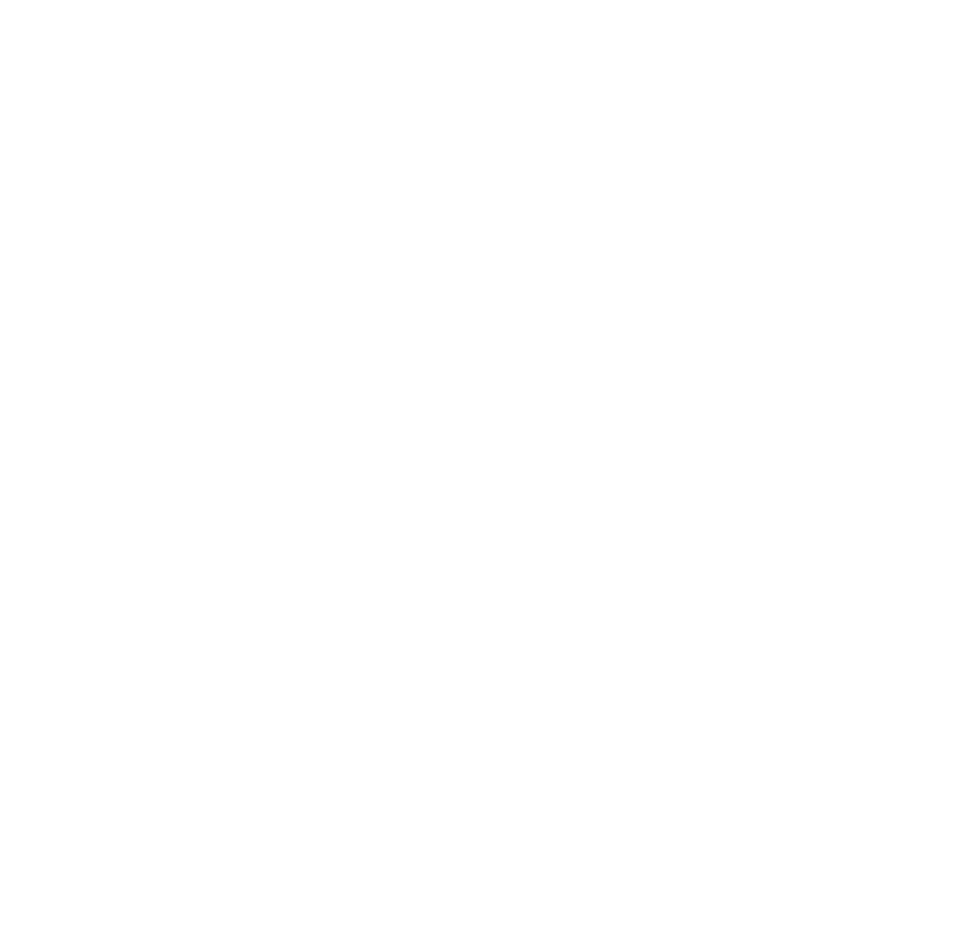
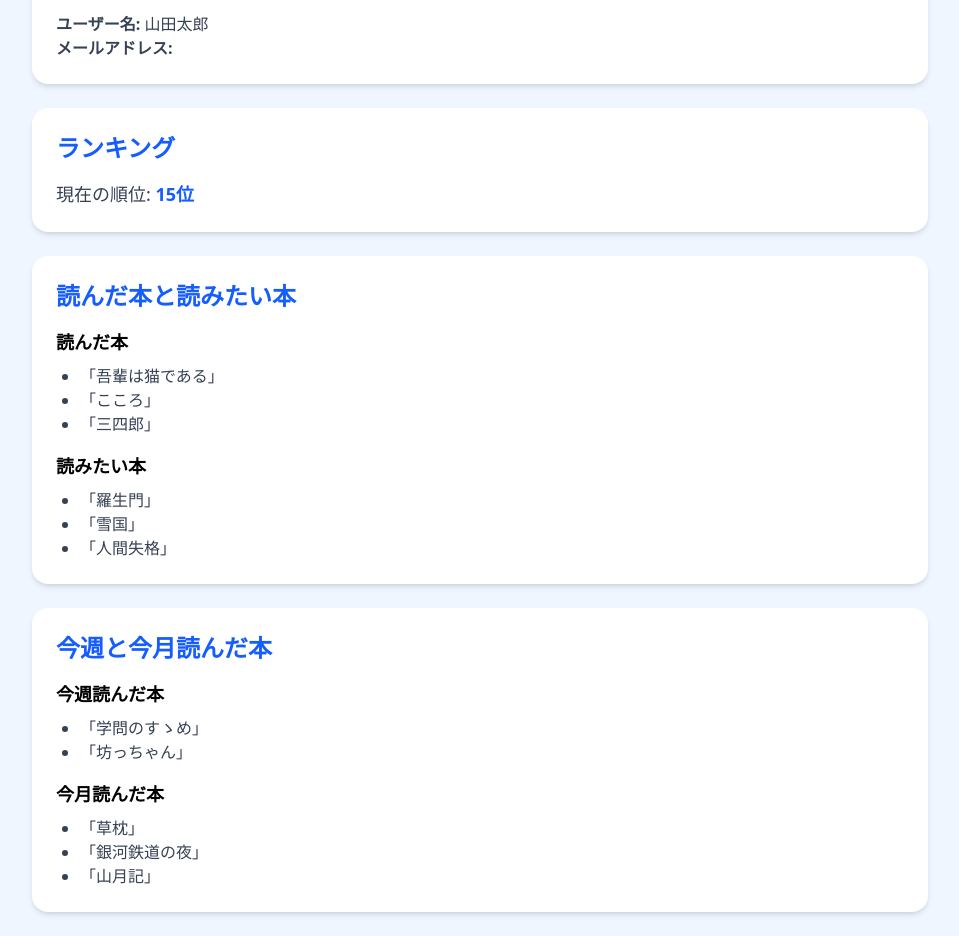
Before and after one commit to masakiwakabayashi/vue_book_sns, a Vue app: page / in a window 1280 px wide. Shown: the part 160-1096 px from the top of the page, without its empty margins (160-1119 px from the left). Before the commit the page ends 800 px from the top, so only its background shows below. Built offline with nearby package versions, Linux system fonts and the light colour scheme; no server answers; the HTML template or start-up script is replaced by a standard one.

Commit message:
create sample mypage

```diff
--- a/src/views/Home.vue
+++ b/src/views/Home.vue
@@ -18,13 +18,65 @@
 </script>
 
 <template>
-  <div>
-    <h1 class="p-3">Home Page</h1>
-    <p>{{ user?.email }}</p>
-    <!--  -->
+  <div class="bg-blue-50 min-h-screen p-6">
+    <div class="max-w-4xl mx-auto">
+      <!-- Account Info Section -->
+      <div class="bg-white shadow-md rounded-2xl p-6 mb-6">
+        <h2 class="text-blue-600 text-2xl font-bold mb-4">アカウント情報</h2>
+        <p class="text-gray-700">
+          <span class="font-semibold">ユーザー名:</span> 山田太郎
+        </p>
+        <p class="text-gray-700">
+          <span class="font-semibold">メールアドレス:</span> {{ user?.email }}
+        </p>
+      </div>
 
+      <!-- Ranking Section -->
+      <div class="bg-white shadow-md rounded-2xl p-6 mb-6">
+        <h2 class="text-blue-600 text-2xl font-bold mb-4">ランキング</h2>
+        <p class="text-gray-700 text-lg">現在の順位: <span class="text-blue-600 font-semibold">15位</span></p>
+      </div>
 
+      <!-- Books List Section -->
+      <div class="bg-white shadow-md rounded-2xl p-6 mb-6">
+        <h2 class="text-blue-600 text-2xl font-bold mb-4">読んだ本と読みたい本</h2>
+        <div class="mb-4">
+          <h3 class="text-lg font-semibold mb-2">読んだ本</h3>
+          <ul class="list-disc pl-6 text-gray-700">
+            <li>「吾輩は猫である」</li>
+            <li>「こころ」</li>
+            <li>「三四郎」</li>
+          </ul>
+        </div>
+        <div>
+          <h3 class="text-lg font-semibold mb-2">読みたい本</h3>
+          <ul class="list-disc pl-6 text-gray-700">
+            <li>「羅生門」</li>
+            <li>「雪国」</li>
+            <li>「人間失格」</li>
+          </ul>
+        </div>
+      </div>
 
-
+      <!-- Weekly and Monthly Read Books Section -->
+      <div class="bg-white shadow-md rounded-2xl p-6">
+        <h2 class="text-blue-600 text-2xl font-bold mb-4">今週と今月読んだ本</h2>
+        <div class="mb-4">
+          <h3 class="text-lg font-semibold mb-2">今週読んだ本</h3>
+          <ul class="list-disc pl-6 text-gray-700">
+            <li>「学問のすゝめ」</li>
+            <li>「坊っちゃん」</li>
+          </ul>
+        </div>
+        <div>
+          <h3 class="text-lg font-semibold mb-2">今月読んだ本</h3>
+          <ul class="list-disc pl-6 text-gray-700">
+            <li>「草枕」</li>
+            <li>「銀河鉄道の夜」</li>
+            <li>「山月記」</li>
+          </ul>
+        </div>
+      </div>
+    </div>
   </div>
 </template>
```
